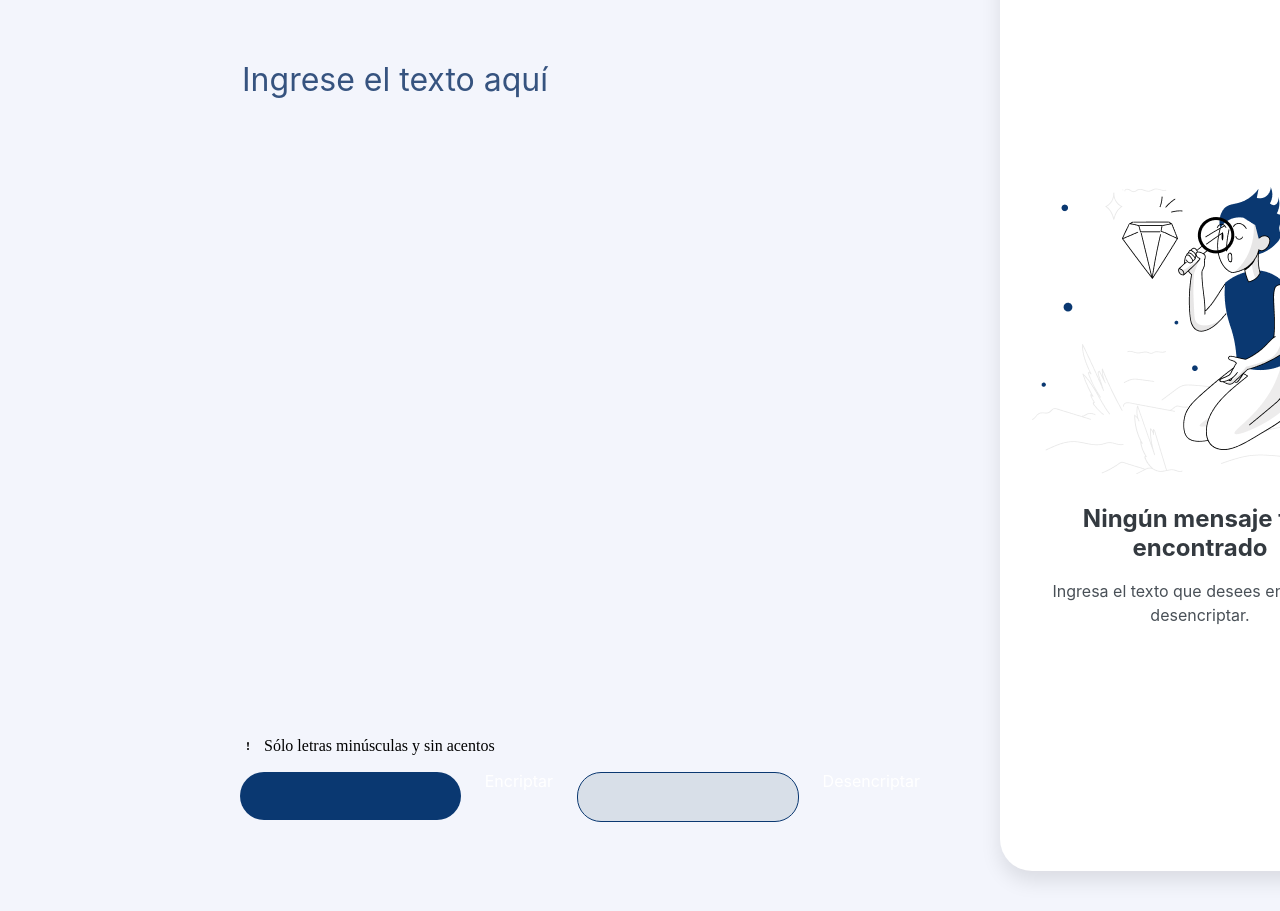
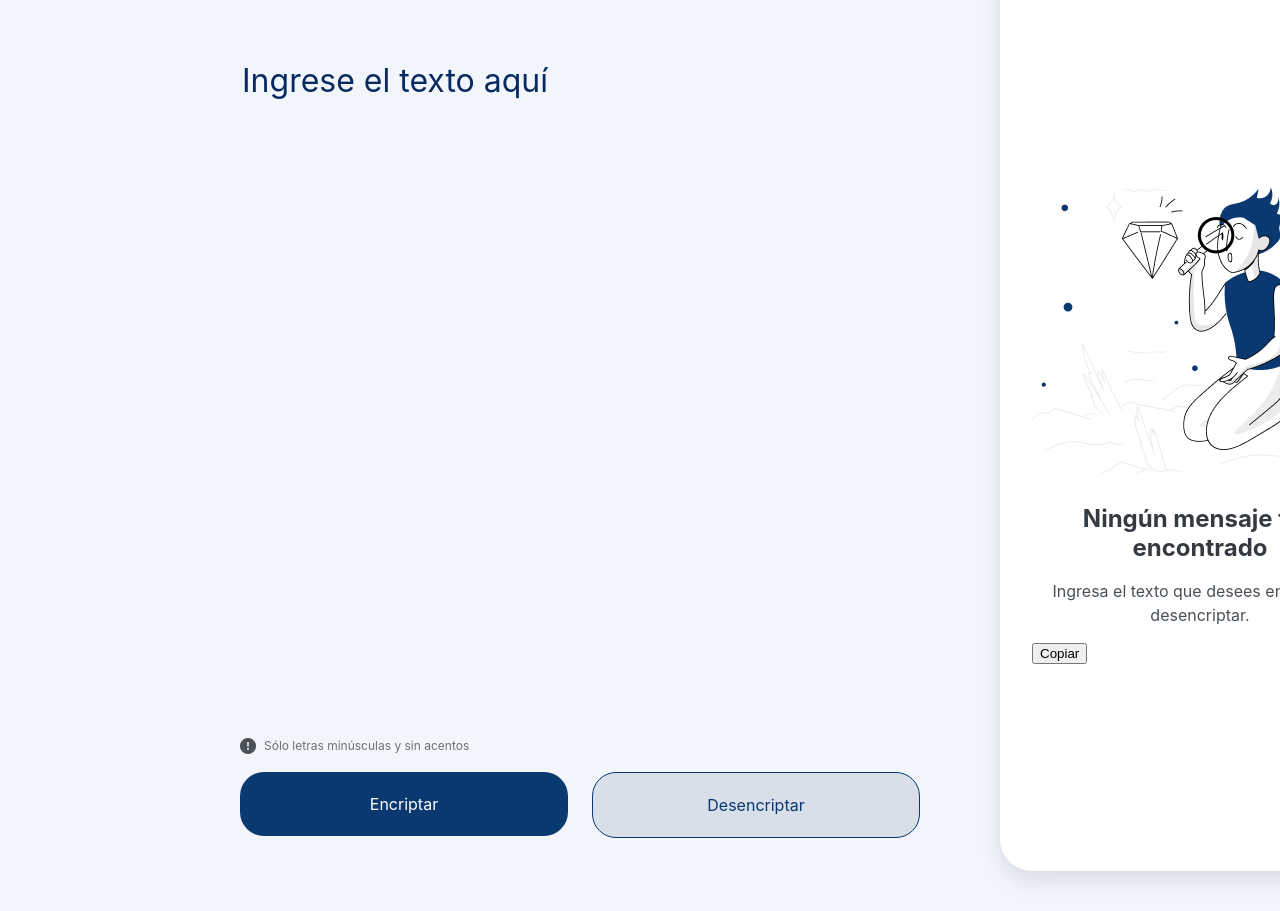
Before and after one commit to Slider2019/Alurachallenge, a plain HTML site: page index.html in a window 1280 px wide. Shown: the part 113-1024 px from the top of the page. Drawn offline with nearby package versions, Linux system fonts and the light colour scheme.

Commit message:
actualizar

```diff
--- a/index.html
+++ b/index.html
@@ -17,20 +17,23 @@
                 <div class="marco">
                     <div class="texto">Ningún mensaje fue encontrado</div>
                     <p class="texto1">Ingresa el texto que desees encriptar o desencriptar.</p>
+                    <button class="botoncopiar">Copiar</button>
                   </div>
             </div>
             <div class="texto2">
                 <input class="cuadrotexto" type="text" placeholder="Ingrese el texto aquí">
             </div>
             <div class="marco2">
-              <button class="boton"><button class="boton2">Encriptar</button></button>
-              <button class="botonenvolv"><button class="boton3">Desencriptar</button></button>
+              <button class="botonencriptar">Encriptar</button>
+              <button class="botondesencriptar">Desencriptar</button>
             </div>
             <div class="marco3">
-              <img class="bi-exclamation" src="img/bi-exclamation-circle-fill.svg" />
+                <div>
+                    <i class="bi-exclamation-circle-fill"></i>
+                </div>
               <p class="texto3">Sólo letras minúsculas y sin acentos</p>
             </div>
-            <img class="logoalura" src="./assets/Logo.png" alt="logo alura">
+            <img class="logoalura" src="./assets/logo.png" alt="logo alura">
         </div>
     </div>
 </body>
--- a/styles.css
+++ b/styles.css
@@ -182,7 +182,7 @@ body{
     left: 240px;
 }
 
-.container .boton{
+.marco2 .botonencriptar{
     all: unset;
     box-sizing: border-box;
     display: flex;
@@ -195,22 +195,15 @@ body{
     border-radius: 24px;
 }
 
-.container .boton2{
-    all: unset;
-    box-sizing: border-box;
-    position: relative;
-    flex: 1;
-    margin-top: -1px;
-    font-family: "Inter", Helvetica;
-    font-weight: 400;
+.container .botonencriptar{
+    font-family: Inter, Helvetica;
     color: white;
     font-size: 16px;
     text-align: center;
-    letter-spacing: 0;
-    line-height: normal;
+    justify-content: center;
 }
 
-.container .botonenvolv{
+.container .botondesencriptar{
     all: unset;
     box-sizing: border-box;
     display: flex;
@@ -221,8 +214,15 @@ body{
     position: relative;
     background-color: #d8dfe8;
     border-radius: 24px;
-    border: 1px solid;
-    border-color: var(--dark-blue300);
+    border: 1px solid var(--dark-blue300);
+}
+
+.container .botondesencriptar{
+    font-family: Inter, Helvetica;
+    color: var(--dark-blue300);
+    font-size: 16px;
+    text-align: center;
+    justify-content: center;
 }
 
 .container .boton3{
@@ -249,13 +249,14 @@ body{
     left: 240px;
 }
 
-.container .bi-exclamation{
+.marco3 .bi-exclamation-circle-fill{
     position: relative;
     width: 16px;
     height: 16px;
+    color: var(--gray400);
 }
 
-.container .texto2{
+.container .texto3{
     position: relative;
     width: fit-content;
     margin-top: -1px;
@@ -269,7 +270,7 @@ body{
     white-space: nowrap;
 }
 
-.container .logo{
+.container .logoalura{
     position: absolute;
     width: 120px;
     height: 48px;
```
